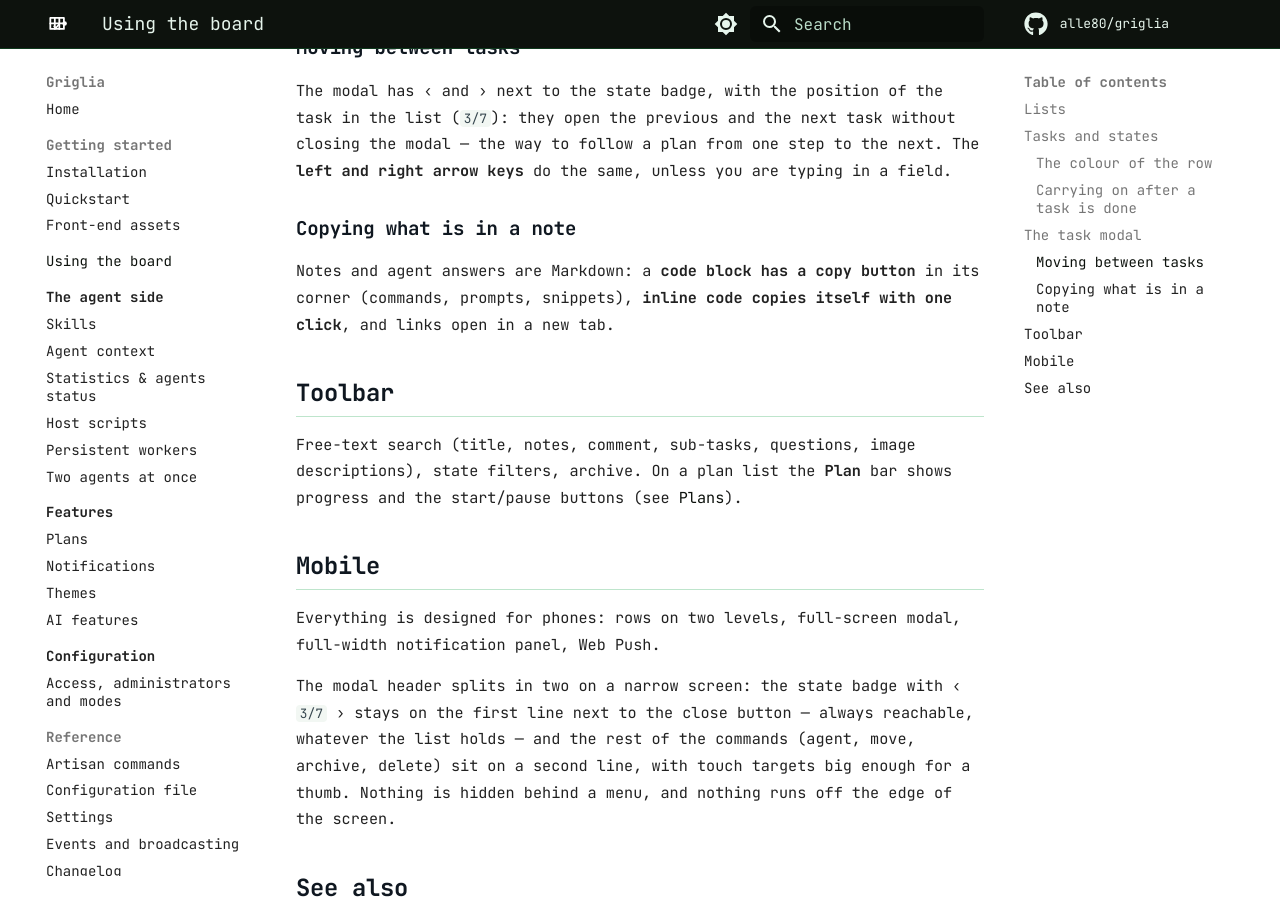
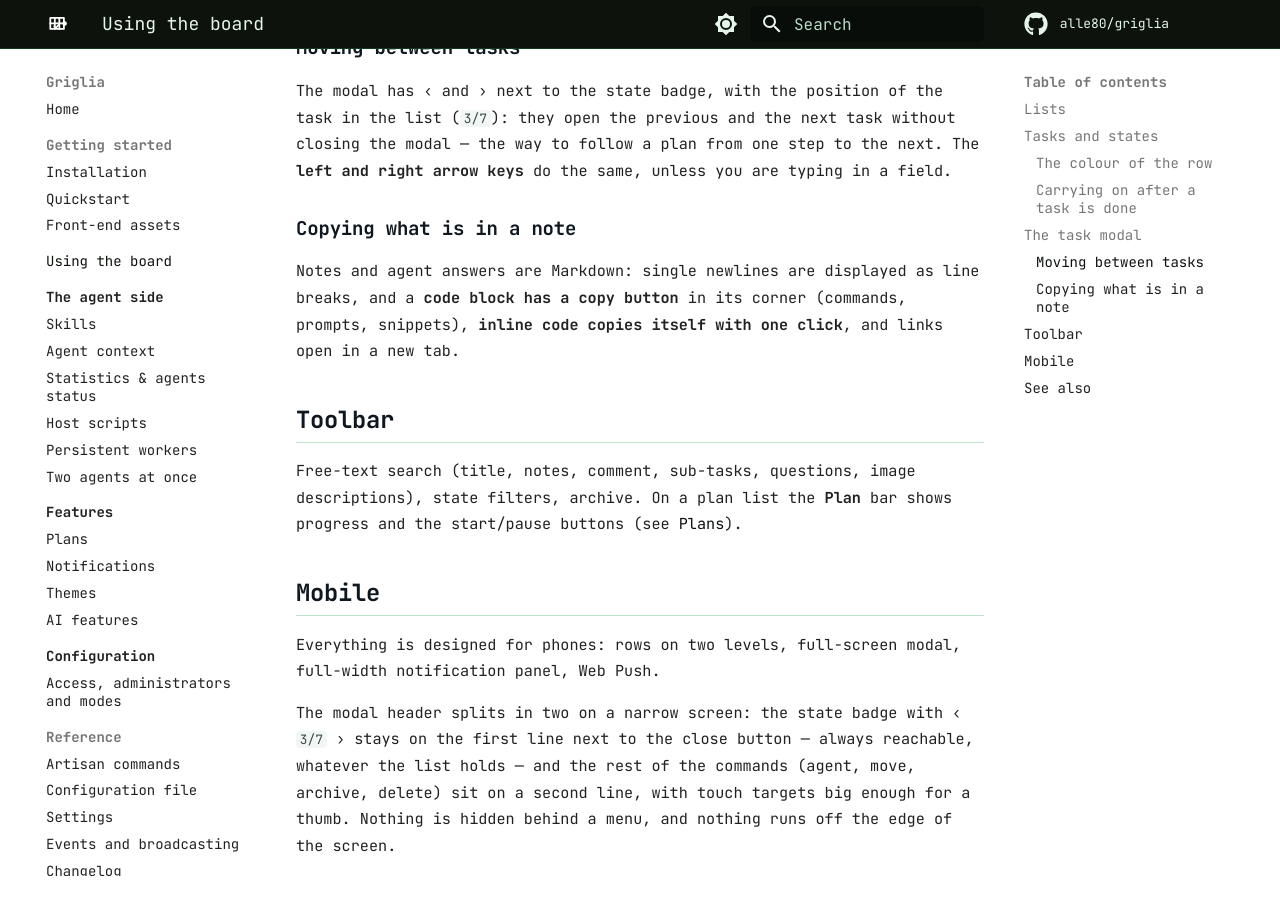
Before and after one commit to alle80/agent-devboard, an MkDocs documentation site: the page built from docs/board/usage.md, in a window 1280 px wide and 900 px high, scrolled down 2875 px. Built offline with MkDocs 1.6.1 and Material for MkDocs 9.7.7, drawn with Linux system fonts in a browser that asks for light colours; comment, search, counter and statistics services are not loaded.

Commit message:
fix: preserve newlines in Markdown

```diff
--- a/docs/board/usage.md
+++ b/docs/board/usage.md
@@ -84,7 +84,7 @@ next. The **left and right arrow keys** do the same, unless you are typing in a
 
 ### Copying what is in a note
 
-Notes and agent answers are Markdown: a **code block has a copy button** in its corner (commands, prompts,
+Notes and agent answers are Markdown: single newlines are displayed as line breaks, and a **code block has a copy button** in its corner (commands, prompts,
 snippets), **inline code copies itself with one click**, and links open in a new tab.
 
 ## Toolbar
```
Also changed, not shown: CHANGELOG.md (+5 -2 lines), 2 other files.
